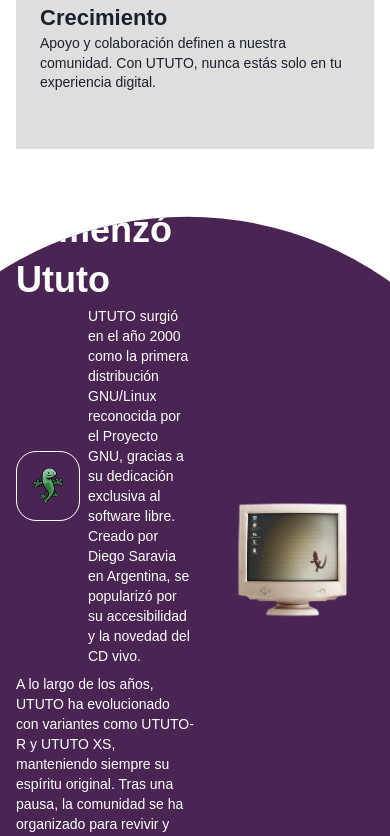
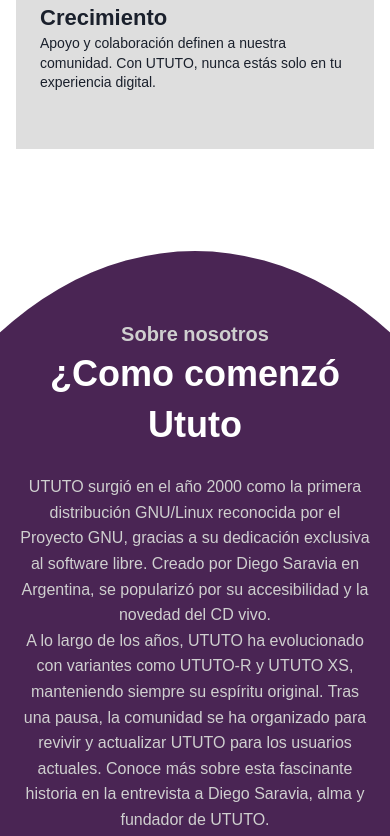
Before and after one commit to ututolinux/sitioWeb, a React (Vite) app: page / in a window 390 px wide. Shown: the part 2340-3176 px from the top of the page. Built offline with nearby package versions, Linux system fonts and the light colour scheme.

Commit message:
adjustment in css properties, responsive done

```diff
--- a/src/components/Home/AboutUs/AboutUs.jsx
+++ b/src/components/Home/AboutUs/AboutUs.jsx
@@ -5,30 +5,31 @@ import imageAboutUsDeco from '../../../assets/aboutUs-deco.png'
 
 export default function AboutUs() {
   return (
-    <Box w="full" minH="100svh" position="relative" >
+
       <Box
         w="full"
-        h="full"
-        position="absolute"
-        top="0"
-        left="0"
-        zIndex={-1}
+        h={['150vh', '90vh']}
         bg={'#4A2554'}
-        clipPath="ellipse(91% 43% at 48% 51%)"
+        clipPath="ellipse(91% 39% at 50% 51%)" //ellipse(91% 54% at 50% 39%)
+        display={'flex'}
+        justifyContent={'center'}
+        alignItems={'center'}
+        my={['-50', '0']}
 
       >
-        <Container maxW='6xl' h={'inherit'} color={'white'}>
-          <Center h={'inherit'}>
-          <Flex align={'center'} gap={3} mb={6} justify={'space-between'}>
-            <Box width={'50%'}>
-              <Text fontSize={'20px'} fontWeight={900}>Sobre nosotros</Text>
-              <Text fontSize={'36px'} fontWeight={900} lineHeight={'50.4px'}>Como comenzó Ututo</Text>
+        <Container maxW='7xl' color={'white'} display={'flex'} mt={['25px']}>
 
-              <Flex align={'center'} direction={'row'}>
-                <Box border={'1px solid white'} borderRadius={'20px'} p={4} mr={2} display={'inline-block'} verticalAlign={'top'} flexShrink={0} >
-                  <Image src={imageAboutUsDeco} w={'30px'} />
+          <Flex align={'center'} gap={3} justify={'space-between'} direction={['column', 'row']} textAlign={['center', 'left']}>
+
+            <Box flex={1}>
+              <Text fontSize={'20px'} fontWeight={900} color={'#CFCFCF'}>Sobre nosotros</Text>
+              <Text fontSize={'36px'} fontWeight={900} lineHeight={'50.4px'} mb={6}>¿Como comenzó Ututo</Text>
+
+              <Flex align={'center'} direction={'row'} gap={2}>
+                <Box border={'1px solid white'} borderRadius={'15px'} p={2} flexShrink={0} display={['none', 'block']}>
+                  <Image src={imageAboutUsDeco} h={'60px'} />
                 </Box>
-                <Text fontSize={'14px'} lineHeight={'20px'} fontWeight={400} display={'inline-block'}>
+                <Text fontSize={'16px'} lineHeight={'25.6px'} fontWeight={400} color={'#CFCFCF'}>
                   UTUTO surgió en el año 2000 como la primera distribución GNU/Linux reconocida por el Proyecto GNU,
                   gracias a su dedicación exclusiva al software libre. Creado por Diego Saravia en Argentina,
                   se popularizó por su accesibilidad y la novedad del CD vivo.
@@ -36,7 +37,7 @@ export default function AboutUs() {
 
               </Flex>
 
-              <Text fontSize={'14px'} lineHeight={'20px'} fontWeight={400} mt={2}>
+              <Text fontSize={'16px'} lineHeight={'25.6px'} fontWeight={400} color={'#CFCFCF'}>
                 A lo largo de los años, UTUTO ha evolucionado con variantes como UTUTO-R y UTUTO XS,
                 manteniendo siempre su espíritu original.
                 Tras una pausa, la comunidad se ha organizado para revivir y actualizar UTUTO para los usuarios actuales.
@@ -49,13 +50,14 @@ export default function AboutUs() {
               </ButtonGroup>
             </Box>
 
-            <Box width={'50%'}>
+            <Box flex={1}>
               <Image src={imageAboutUs} />
             </Box>
+
           </Flex>
-          </Center>
+
         </Container>
       </Box>
-    </Box>
+
   )
 }
```
